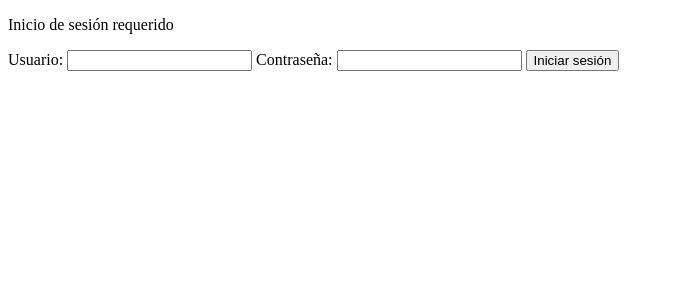
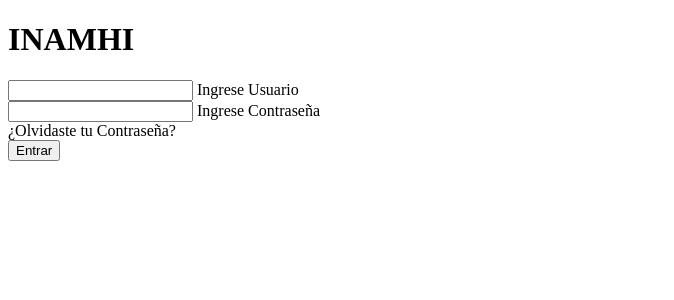
Before and after one commit to JoelCaza/Sistema_Inamhi, a Django app: page /accounts/login/ in a window 1280 px wide. Shown: the top 300 px of the page, without its empty margins (0-674 px from the left). Run offline with Django 5.2, Linux system fonts and the light colour scheme.

Commit message:
login sin css
login sin css

```diff
--- a/myproject/myapp/templates/registration/login.html
+++ b/myproject/myapp/templates/registration/login.html
@@ -1,20 +1,34 @@
+
 <!DOCTYPE html>
 <html lang="en">
 <head>
     <meta charset="UTF-8">
     <meta name="viewport" content="width=device-width, initial-scale=1.0">
-    <title>Inicio de session</title>
-
+    <title>Document</title>
+    <link rel="stylesheet" src="../utilities/styles/style_login.css" type="text/css">
 </head>
 <body>
-    <form method="post">
-        {% csrf_token %}
-        <p>Inicio de sesión requerido</p>
-        <label for="usuario">Usuario:</label>
-        <input type="text" name="username">
-        <label for="pass">Contraseña:</label>
-        <input type="password" name="password">
-        <button type="submit">Iniciar sesión</button>
-    </form>
+    <!-- este es apra que me controle el proyecto  -->
+    <main>
+        <div class="contenedor_all">
+
+                <h1>INAMHI </h1>
+                <form method="post">
+                    {% csrf_token %}
+                    <div class="usuario">
+                        <input type="text" name="username">
+                            <label for="usuarioInput" class="usuarioLabel">Ingrese Usuario</label>
+                    </div>
+                    <div class="contrasena">
+                        <input type="password" name="password">
+
+                        <label for="contrasenaInput" class="contrasenaLabel">Ingrese Contraseña</label>
+                    </div>
+                    <div class="olvido"> ¿Olvidaste tu Contraseña?</div>
+
+                <button type="submit"> Entrar </button>
+                </form>
+        </div>
+    </main>
 </body>
 </html>
```
Also changed, not shown: myproject/db.sqlite3.
